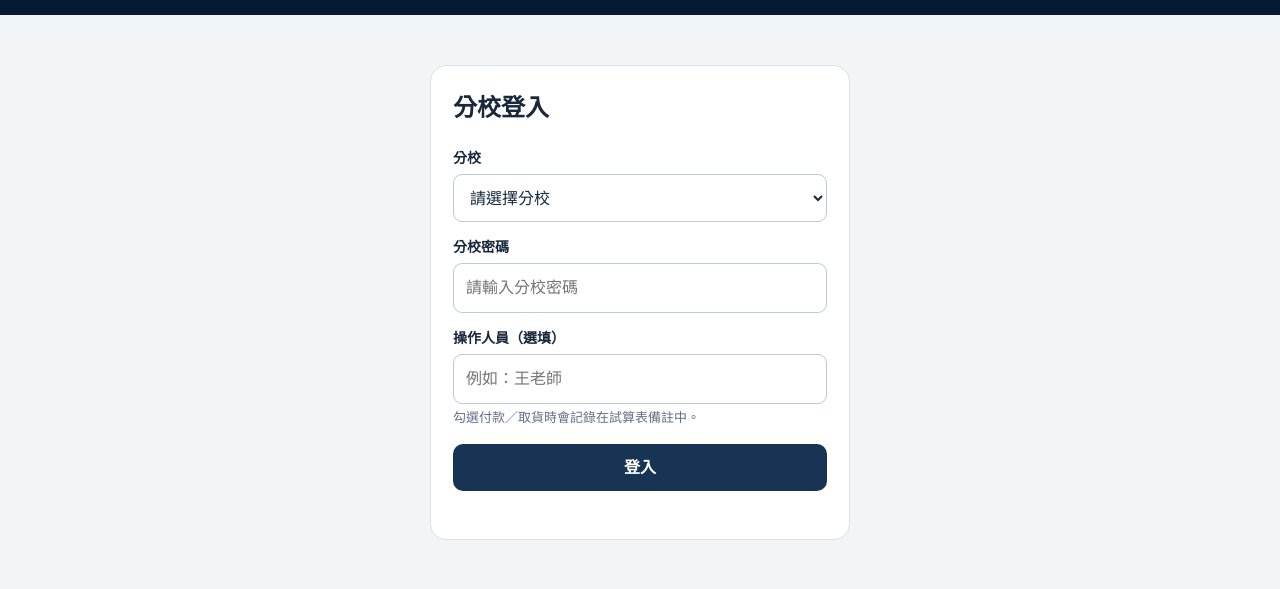
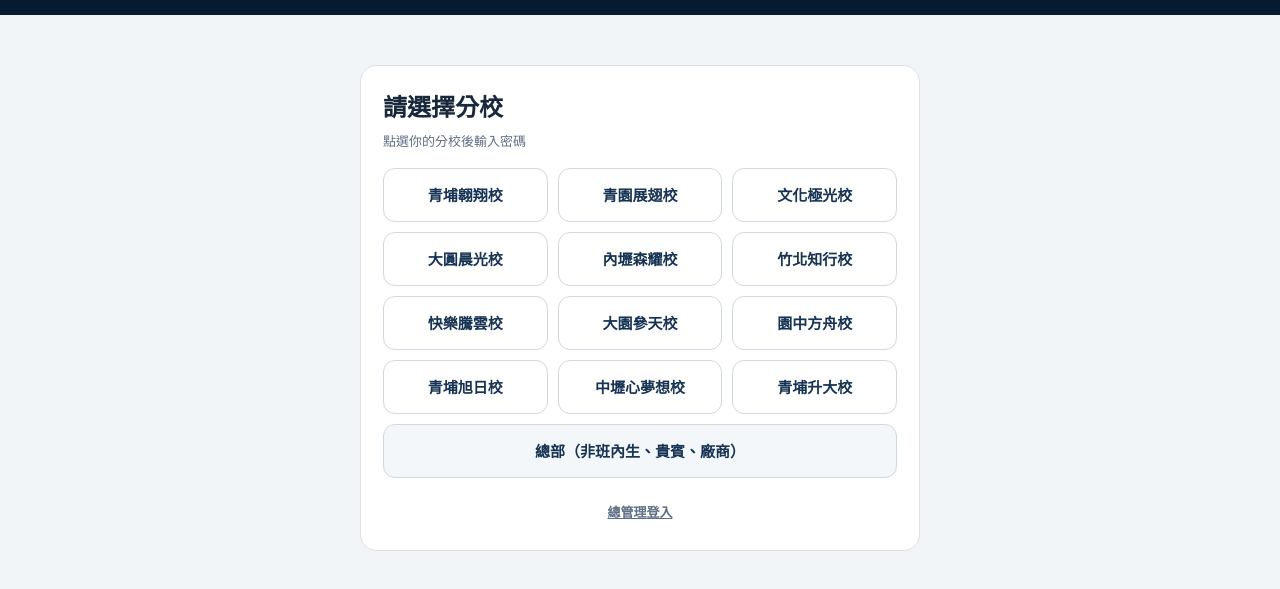
Before and after one commit to comma-class/12-anniversary, a plain HTML site: page staff.html in a window 1280 px wide. Shown: the part 75-664 px from the top of the page. Drawn offline with Linux system fonts and the light colour scheme.

Commit message:
Add files via upload

```diff
--- a/staff.html
+++ b/staff.html
@@ -61,6 +61,8 @@ details.sizes summary{cursor:pointer;font-weight:800}
 .toast.show{opacity:1}
 .muted{color:#607086;font-size:13px}
 .schooltable{background:#fff;border:1px solid var(--line);border-radius:14px;padding:6px 6px 2px;margin-bottom:16px;overflow-x:auto}.schooltable table{width:100%;border-collapse:collapse;font-size:14px;min-width:560px}.schooltable th{color:#607086;font-weight:700;text-align:right;padding:8px 10px;border-bottom:1px solid var(--line)}.schooltable th:first-child,.schooltable td:first-child{text-align:left}.schooltable td{padding:9px 10px;border-bottom:1px solid #eef1f5;text-align:right}.schooltable tr.row{cursor:pointer}.schooltable tr.row:hover td{background:#f4f7fa}.schooltable tr.sel td{background:#e9f0f8;font-weight:800}.schooltable tr.sum td{font-weight:900;border-bottom:none}.schooltable .warn{color:#c2410c;font-weight:700}.schooltable .zero{color:#aab7c6}.adminhead{display:flex;justify-content:space-between;align-items:center;gap:10px;margin:0 0 8px}.adminhead h2{font-size:17px;margin:0}.adminhead select{width:auto;min-width:180px}.pill{display:inline-block;background:#e9f0f8;color:#173455;border-radius:999px;padding:1px 9px;font-size:12px;font-weight:800}
+.login{max-width:560px}.schoolgrid{display:grid;grid-template-columns:repeat(3,minmax(0,1fr));gap:10px}.schoolgrid button{background:#fff;color:#173455;border:1.5px solid #cfd8e3;padding:14px 6px;border-radius:12px;font-size:15px}.schoolgrid button:hover{border-color:#173455;background:#f4f7fa}.schoolgrid button.hq{grid-column:1/-1;background:#f4f7fa}.adminlink{display:block;margin:18px auto 0;background:none;color:#607086;font-size:13px;font-weight:700;text-decoration:underline;padding:6px}.back{background:none;color:#607086;padding:0;font-size:14px;margin-bottom:14px}.picked{font-size:24px;font-weight:900;color:#071a32;margin-bottom:14px}#code{font-size:18px;padding:14px}
+@media(max-width:480px){.schoolgrid{grid-template-columns:repeat(2,minmax(0,1fr))}}
 @media(max-width:690px){.stats{grid-template-columns:repeat(2,minmax(0,1fr))}.order{grid-template-columns:1fr}.o-right{flex-direction:row;justify-content:space-between;align-items:center}.sizegrid{font-size:12px}}
 </style>
 </head>
@@ -68,12 +70,20 @@ details.sizes summary{cursor:pointer;font-weight:800}
 <header><div class="in"><div><div class="tag">COMMA CLASS · 12TH ANNIVERSARY</div><h1 id="title">分校訂單管理</h1></div><div id="hdrBtns" hidden><button class="ghost" id="refresh">↻ 重新整理</button> <button class="ghost" id="logout">登出</button></div></div></header>
 <main class="wrap">
   <section class="panel login" id="loginBox">
-    <h2 style="margin-top:0">分校登入</h2>
-    <div class="f"><label for="school">分校</label><select id="school"><option value="" disabled selected>請選擇分校</option></select></div>
-    <div class="f"><label for="code">分校密碼</label><input id="code" type="password" autocomplete="current-password" placeholder="請輸入分校密碼"></div>
-    <div class="f"><label for="staff">操作人員（選填）</label><input id="staff" placeholder="例如：王老師"><small class="muted">勾選付款／取貨時會記錄在試算表備註中。</small></div>
-    <button id="loginBtn" style="width:100%">登入</button>
-    <p class="error" id="loginErr"></p>
+    <div id="pickStep">
+      <h2 style="margin:0 0 4px">請選擇分校</h2>
+      <p class="muted" style="margin:0 0 16px">點選你的分校後輸入密碼</p>
+      <div class="schoolgrid" id="schoolGrid"></div>
+      <button class="adminlink" id="adminLink">總管理登入</button>
+    </div>
+    <div id="codeStep" hidden>
+      <button class="back" id="backBtn">‹ 重新選擇分校</button>
+      <div class="picked" id="pickedName"></div>
+      <input id="code" type="password" autocomplete="current-password" placeholder="請輸入密碼" inputmode="text">
+      <button id="loginBtn" style="width:100%;margin-top:12px">登入</button>
+      <p class="error" id="loginErr"></p>
+    </div>
+    <input type="hidden" id="school">
   </section>
 
   <section id="app" hidden>
@@ -116,14 +126,19 @@ const ADMIN='總管理';const isAdmin=()=>auth&&auth.school===ADMIN;
 $('schoolFilter').innerHTML+=SCHOOLS.map(s=>`<option>${s}</option>`).join('');
 $('schoolFilter').onchange=e=>{schoolFilter=e.target.value;render()};
 
-$('school').innerHTML+=`<option value="總管理">總管理（全部分校）</option>`+SCHOOLS.map(s=>`<option>${s}</option>`).join('');
-try{const a=JSON.parse(sessionStorage.getItem('c12staff')||'null');if(a){auth=a;$('school').value=a.school;$('staff').value=a.staff||'';load(true)}}catch(e){}
+const label=s=>s==='總部'?'總部':s;
+$('schoolGrid').innerHTML=SCHOOLS.map(s=>`<button class="${s==='總部'?'hq':''}" data-s="${s}">${s==='總部'?'總部（非班內生、貴賓、廠商）':s}</button>`).join('');
+function pick(sc){$('school').value=sc;$('pickedName').textContent=sc===ADMIN?'總管理':sc;$('pickStep').hidden=true;$('codeStep').hidden=false;$('code').value='';$('loginErr').textContent='';setTimeout(()=>$('code').focus(),50)}
+$('schoolGrid').onclick=e=>{const b=e.target.closest('button');if(b)pick(b.dataset.s)};
+$('adminLink').onclick=()=>pick(ADMIN);
+$('backBtn').onclick=()=>{$('codeStep').hidden=true;$('pickStep').hidden=false};
+try{const a=JSON.parse(sessionStorage.getItem('c12staff')||'null');if(a){auth=a;$('school').value=a.school;load(true)}}catch(e){}
 
 function toast(t){const el=$('toast');el.textContent=t;el.classList.add('show');clearTimeout(toast._t);toast._t=setTimeout(()=>el.classList.remove('show'),1800)}
 
-$('loginBtn').onclick=()=>{const school=$('school').value,code=$('code').value.trim();if(!school||!code){$('loginErr').textContent='請選擇分校並輸入密碼';return}auth={school,code,staff:$('staff').value.trim()};load(true)};
+$('loginBtn').onclick=()=>{const school=$('school').value,code=$('code').value.trim();if(!school){$('backBtn').click();return}if(!code){$('loginErr').textContent='請輸入密碼';return}auth={school,code,staff:''};load(true)};
 $('code').onkeydown=e=>{if(e.key==='Enter')$('loginBtn').click()};
-$('logout').onclick=()=>{auth=null;schoolFilter='';$('adminBox').hidden=true;try{sessionStorage.removeItem('c12staff')}catch(e){}$('app').hidden=true;$('hdrBtns').hidden=true;$('loginBox').hidden=false;$('code').value='';$('title').textContent='分校訂單管理'};
+$('logout').onclick=()=>{auth=null;schoolFilter='';$('adminBox').hidden=true;try{sessionStorage.removeItem('c12staff')}catch(e){}$('app').hidden=true;$('hdrBtns').hidden=true;$('loginBox').hidden=false;$('code').value='';$('codeStep').hidden=true;$('pickStep').hidden=false;$('title').textContent='分校訂單管理'};
 $('refresh').onclick=()=>load(false);
 
 async function load(fromLogin){
@@ -138,7 +153,7 @@ async function load(fromLogin){
     $('updated').textContent='資料更新時間：'+new Date().toLocaleTimeString('zh-TW',{hour:'2-digit',minute:'2-digit'});
     render();if(!fromLogin)toast('已更新');
   }catch(e){
-    if(fromLogin){$('loginErr').textContent=e.message==='分校或密碼錯誤'?'分校或密碼錯誤，請再確認':'無法連線，請稍後再試';$('loginBox').hidden=false;$('app').hidden=true;try{sessionStorage.removeItem('c12staff')}catch(_){}}
+    if(fromLogin){$('pickedName').textContent=auth.school===ADMIN?'總管理':auth.school;$('pickStep').hidden=true;$('codeStep').hidden=false;$('loginErr').textContent=e.message==='分校或密碼錯誤'?'分校或密碼錯誤，請再確認':'無法連線，請稍後再試';$('loginBox').hidden=false;$('app').hidden=true;try{sessionStorage.removeItem('c12staff')}catch(_){}}
     else toast('更新失敗，請檢查網路');
   }finally{btn.disabled=false;btn.textContent='登入'}
 }
```
